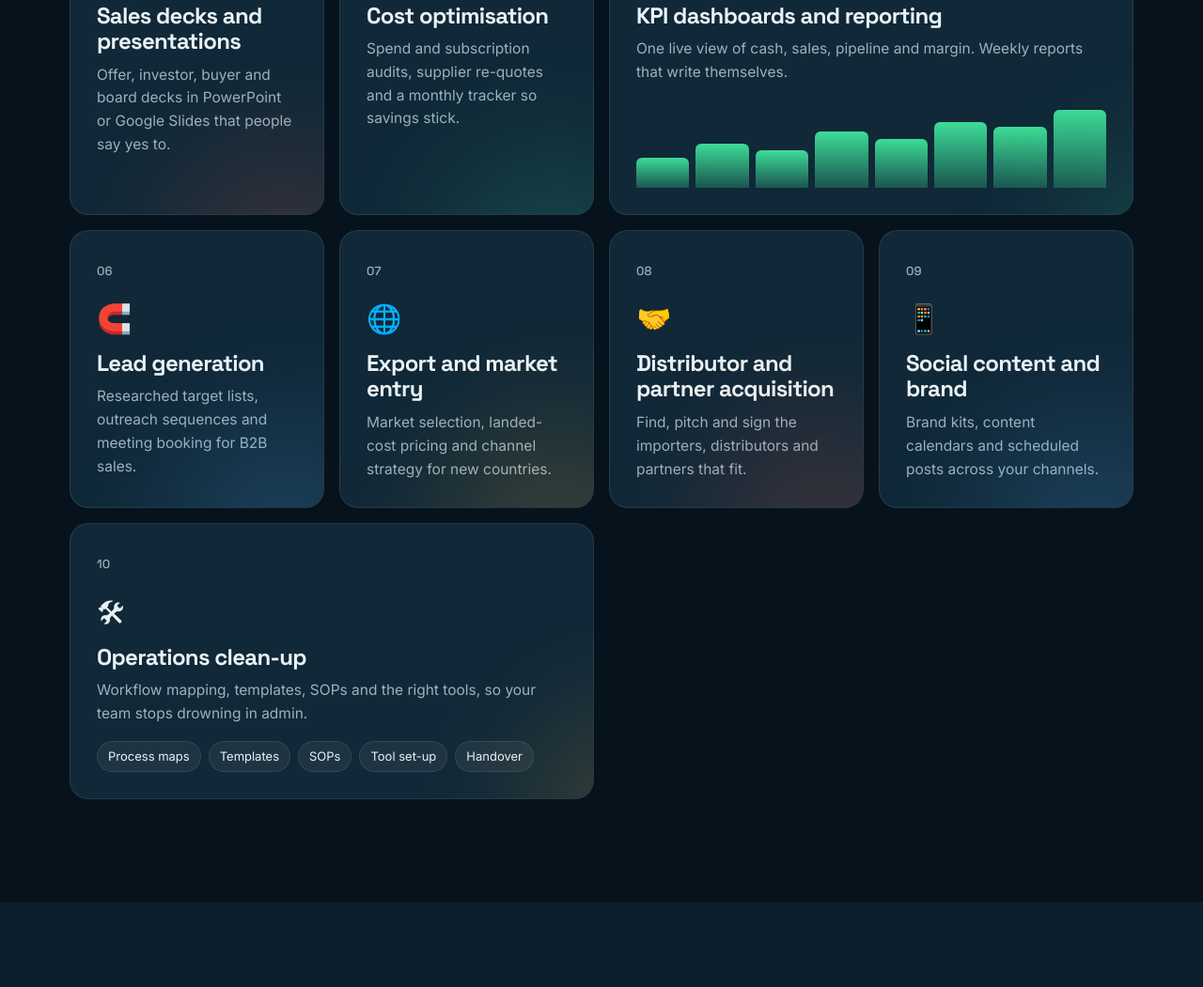
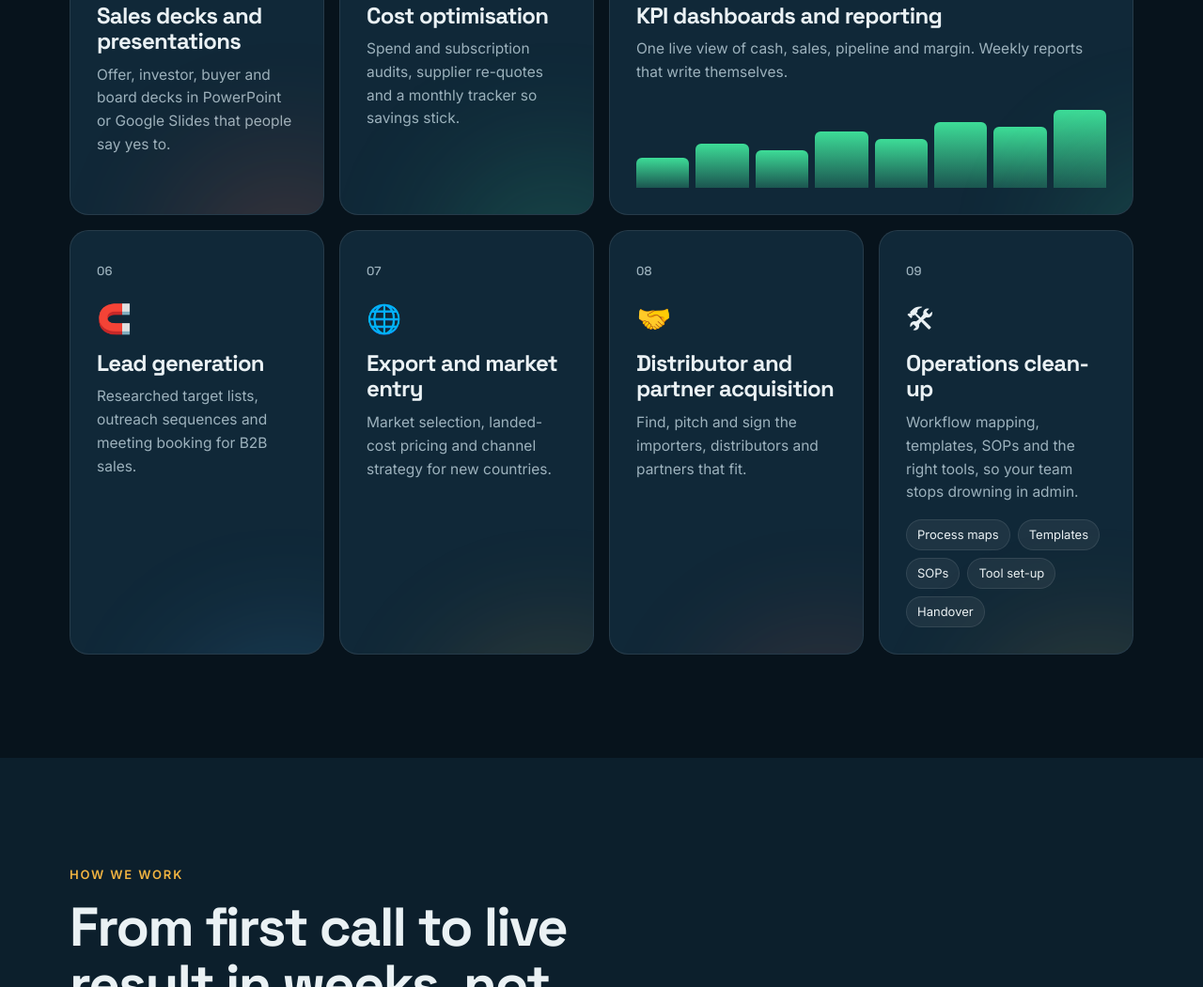
Before and after one commit to vitmoramarco-boop/fieldmark-site, a plain HTML site: page index.html in a window 1280 px wide. Shown: the part 2068-3119 px from the top of the page at 94% size. Drawn offline with Linux system fonts and the light colour scheme.

Commit message:
Remove social content service, add enquiry auto-reply
Co-Authored-By: Claude Opus 5.5 <noreply@anthropic.com>
Claude-Session: https://claude.ai/code/session_01M36afrGRZppA4tDur81SKB

```diff
--- a/index.html
+++ b/index.html
@@ -184,8 +184,7 @@ footer a{text-decoration:none}footer a:hover{color:var(--txt)}
 <div class="tile rv" style="--c:var(--sky)"><span class="n">06</span><span class="ic">&#129522;</span><h3>Lead generation</h3><p>Researched target lists, outreach sequences and meeting booking for B2B sales.</p></div>
 <div class="tile rv" style="--c:var(--ochre)"><span class="n">07</span><span class="ic">&#127760;</span><h3>Export and market entry</h3><p>Market selection, landed-cost pricing and channel strategy for new countries.</p></div>
 <div class="tile rv" style="--c:var(--coral)"><span class="n">08</span><span class="ic">&#129309;</span><h3>Distributor and partner acquisition</h3><p>Find, pitch and sign the importers, distributors and partners that fit.</p></div>
-<div class="tile rv" style="--c:var(--sky)"><span class="n">09</span><span class="ic">&#128241;</span><h3>Social content and brand</h3><p>Brand kits, content calendars and scheduled posts across your channels.</p></div>
-<div class="tile w2 rv" style="--c:var(--ochre)"><span class="n">10</span><span class="ic">&#128736;</span><h3>Operations clean-up</h3><p>Workflow mapping, templates, SOPs and the right tools, so your team stops drowning in admin.</p>
+<div class="tile rv" style="--c:var(--ochre)"><span class="n">09</span><span class="ic">&#128736;</span><h3>Operations clean-up</h3><p>Workflow mapping, templates, SOPs and the right tools, so your team stops drowning in admin.</p>
 <ul><li>Process maps</li><li>Templates</li><li>SOPs</li><li>Tool set-up</li><li>Handover</li></ul></div>
 </div>
 </div></section>
@@ -242,11 +241,12 @@ footer a{text-decoration:none}footer a:hover{color:var(--txt)}
 <input type="hidden" name="_subject" value="New enquiry from fieldmarkconsultancy.com">
 <input type="hidden" name="_next" value="https://fieldmarkconsultancy.com/thanks.html">
 <input type="hidden" name="_template" value="table">
+<input type="hidden" name="_autoresponse" value="Thanks for contacting Fieldmark Consultancy. We have received your enquiry and will reply within one business day to book a free 20-minute call. If it is urgent, reply to this email.">
 <input type="text" name="_honey" class="hp" tabindex="-1" autocomplete="off">
 <input name="name" placeholder="Your name" required>
 <input name="email" type="email" placeholder="Work email" required>
 <input name="company" placeholder="Company and website">
-<select name="service" required><option value="">What do you need?</option><option>Website or landing page</option><option>AI automation</option><option>Sales deck or presentation</option><option>Cost optimisation</option><option>KPI dashboard and reporting</option><option>Lead generation</option><option>Export and market entry</option><option>Distributor and partner acquisition</option><option>Social content and brand</option><option>Operations clean-up</option><option>Not sure yet</option></select>
+<select name="service" required><option value="">What do you need?</option><option>Website or landing page</option><option>AI automation</option><option>Sales deck or presentation</option><option>Cost optimisation</option><option>KPI dashboard and reporting</option><option>Lead generation</option><option>Export and market entry</option><option>Distributor and partner acquisition</option><option>Operations clean-up</option><option>Not sure yet</option></select>
 <textarea name="message" placeholder="A few lines about your business and goal"></textarea>
 <button class="btn" type="submit">Send enquiry &rarr;</button>
 </form>
```
